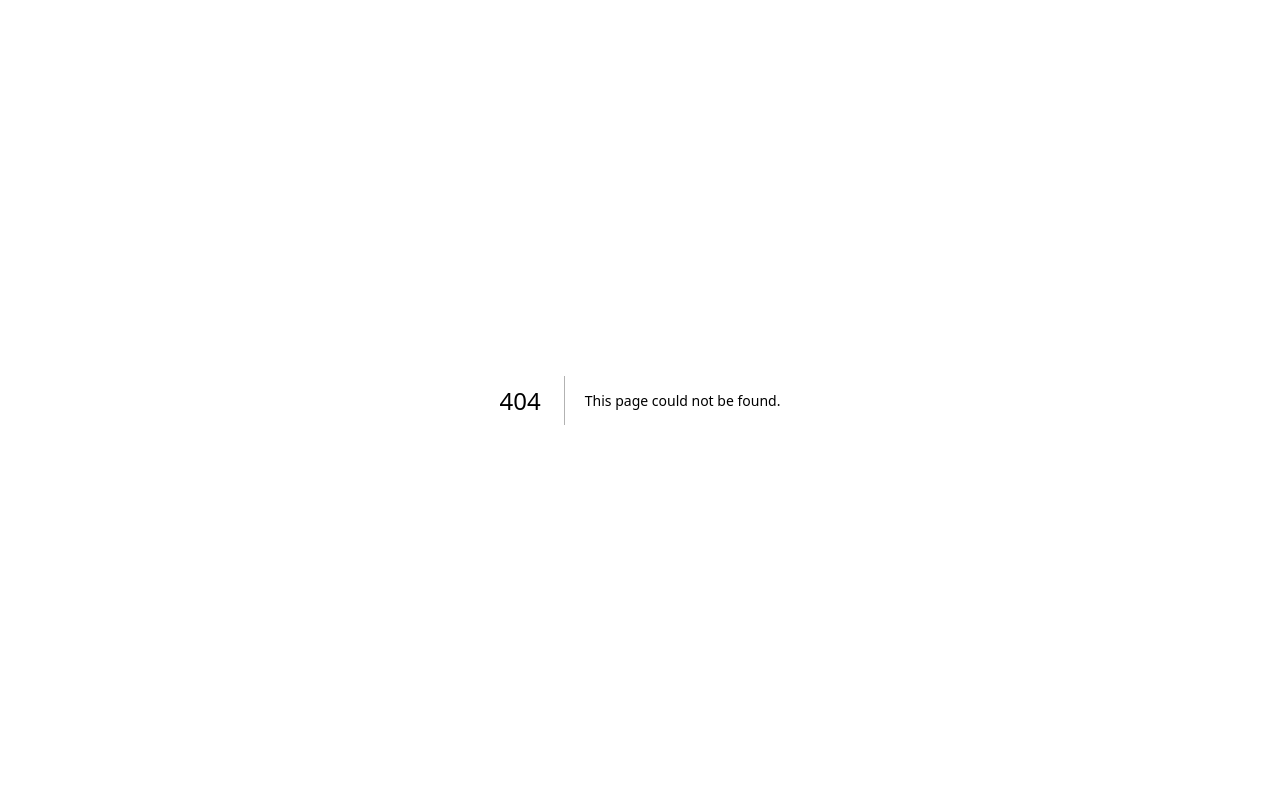
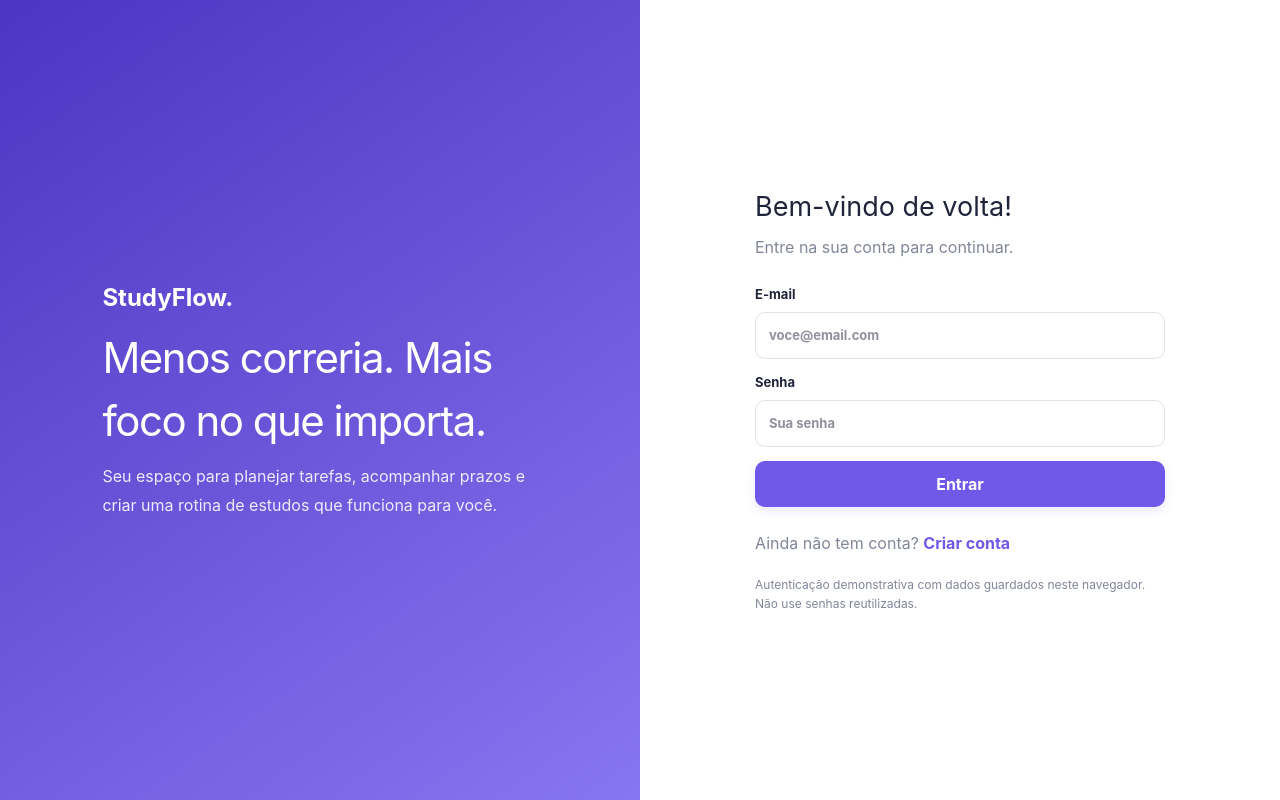
Before and after one commit to ArthurGomes125/brenodajumentinha, a Next.js app: page /login in a window 1280 px wide. Before the commit this address had no page. Built offline with nearby package versions, Linux system fonts and the light colour scheme.

Commit message:
Add StudyFlow login page

```diff
--- /dev/null
+++ b/src/app/login/page.tsx
@@ -0,0 +1,43 @@
+"use client";
+
+import Link from "next/link";
+import { useState } from "react";
+
+type StoredAccount = { name: string; email: string; password: string };
+
+export default function Login() {
+  const [email, setEmail] = useState("");
+  const [password, setPassword] = useState("");
+  const [error, setError] = useState("");
+
+  function submit(event: React.FormEvent<HTMLFormElement>) {
+    event.preventDefault();
+    setError("");
+    let accounts: StoredAccount[] = [];
+    try { accounts = JSON.parse(localStorage.getItem("studyflow-accounts") || "[]"); }
+    catch { accounts = []; }
+    const cleanEmail = email.trim().toLowerCase();
+    const account = accounts.find((item) => item.email === cleanEmail && item.password === password);
+    if (!account) {
+      setError("E-mail ou senha incorretos. Confira os dados ou crie uma conta.");
+      return;
+    }
+    localStorage.setItem("studyflow-session", JSON.stringify({ name: account.name, email: account.email }));
+    window.location.assign("/");
+  }
+
+  return <div className="auth-screen">
+    <aside className="auth-aside"><strong style={{ fontSize: 24 }}>StudyFlow.</strong><h1>Menos correria. Mais foco no que importa.</h1><p>Seu espaço para planejar tarefas, acompanhar prazos e criar uma rotina de estudos que funciona para você.</p></aside>
+    <main className="auth-form-wrap"><form className="auth-form" onSubmit={submit}>
+      <h2>Bem-vindo de volta!</h2><p className="subtitulo">Entre na sua conta para continuar.</p>
+      <div className="auth-fields">
+        <label>E-mail<input required type="email" autoComplete="email" value={email} onChange={(event) => setEmail(event.target.value)} placeholder="voce@email.com" /></label>
+        <label>Senha<input required type="password" autoComplete="current-password" value={password} onChange={(event) => setPassword(event.target.value)} placeholder="Sua senha" /></label>
+        {error && <div className="auth-error" role="alert">{error}</div>}
+        <button className="botao">Entrar</button>
+      </div>
+      <p className="texto-suave">Ainda não tem conta? <Link className="text-link" href="/cadastro">Criar conta</Link></p>
+      <p className="auth-note">Autenticação demonstrativa com dados guardados neste navegador. Não use senhas reutilizadas.</p>
+    </form></main>
+  </div>;
+}
```
